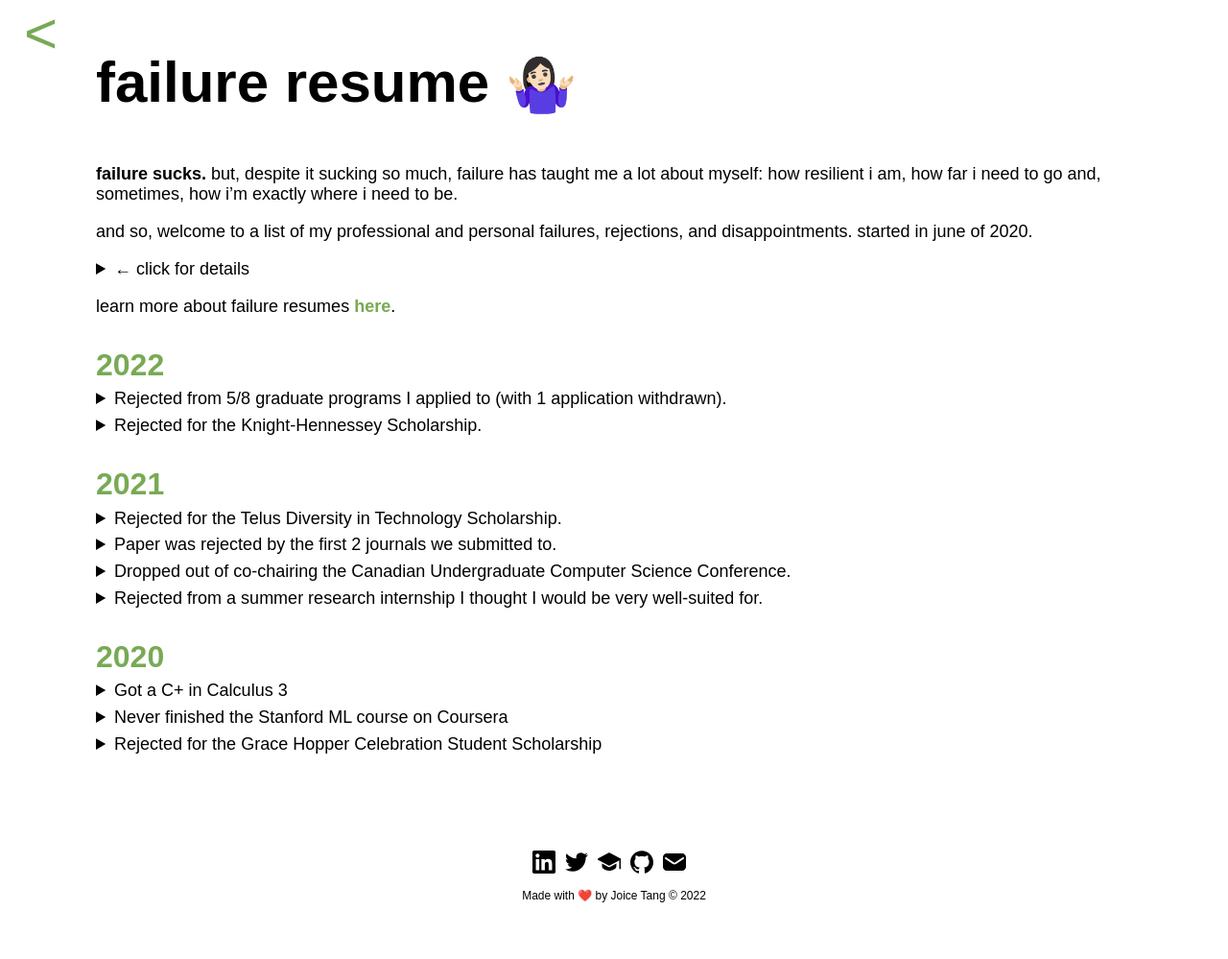
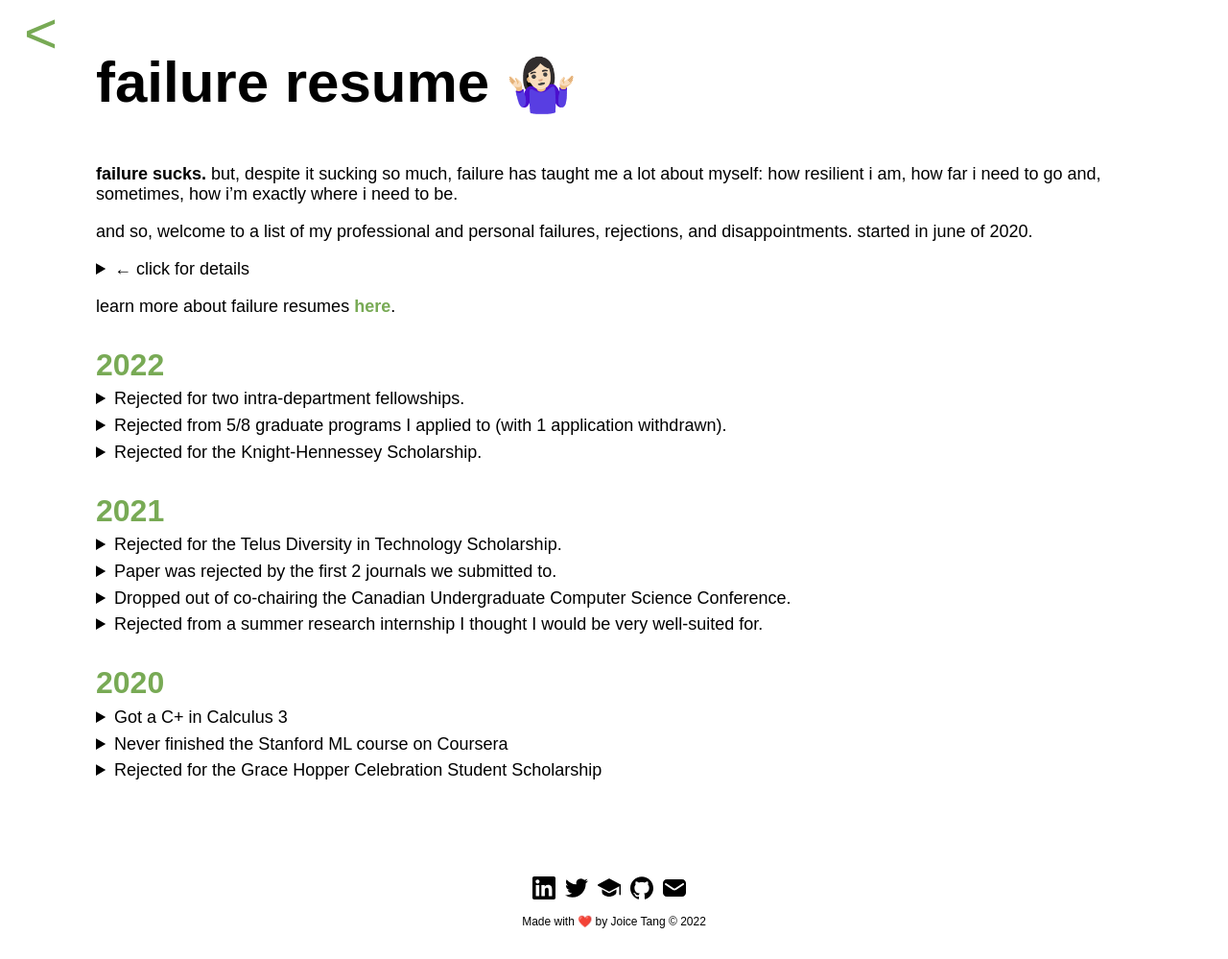
Before and after one commit to joitng/joitng.github.io, a Jekyll site: the page built from failure.md, in a window 1280 px wide. Shown: the whole page at 96% size. Built offline with Jekyll 4.4.1, drawn with Linux system fonts in a browser that asks for light colours; before the commit the page ends 972 px from its top, so only the background shows below that.

Commit message:
Update failure.md

```diff
--- a/failure.md
+++ b/failure.md
@@ -18,6 +18,12 @@ and so, welcome to a list of my professional and personal failures, rejections,
 learn more about failure resumes [here](https://www.mentalfloss.com/article/573154/failure-resume-benefits){:target="_blank"}.
 
 ### 2022
+<details>
+    <summary>Rejected for two intra-department fellowships.</summary>
+    <p>
+       I tried. :)
+    </p>
+</details>
 <details>
     <summary>Rejected from 5/8 graduate programs I applied to (with 1 application withdrawn).</summary>
     <p>
```
